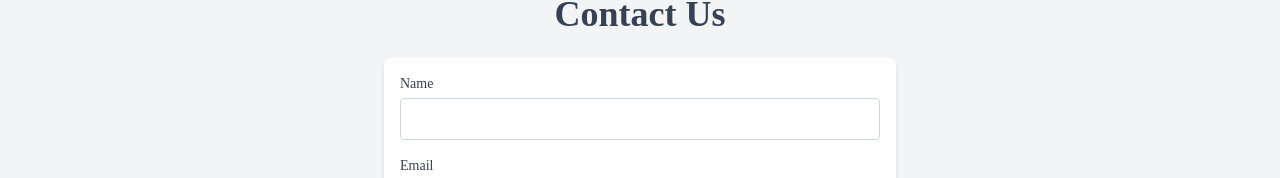
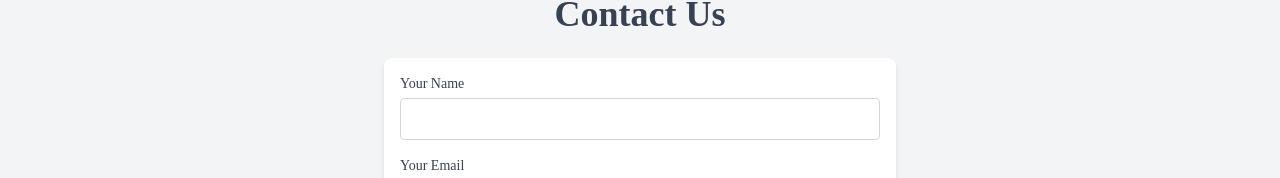
Before and after one commit to kaykwame/pe-consulting, a SvelteKit app: page /contact in a window 1280 px wide. Shown: the part 600-778 px from the top of the page. Built offline with nearby package versions, Linux system fonts and the light colour scheme.

Commit message:
formsend

```diff
--- a/src/routes/contact/+page.svelte
+++ b/src/routes/contact/+page.svelte
@@ -159,11 +159,11 @@
 			<form
 				class="mx-auto w-full max-w-lg rounded-lg bg-white p-4 shadow-md sm:p-6"
 				method="POST"
-				action="/api/contact"
-				on:submit|preventDefault={handleSubmit}
+				action="https://formcarry.com/s/TZxdKq6uxCs"
+				enctype="multipart/form-data"
 			>
 				<div class="mb-4">
-					<label for="name" class="mb-1 block text-sm font-medium text-gray-700">Name</label>
+					<label for="name" class="mb-1 block text-sm font-medium text-gray-700">Your Name</label>
 					<input
 						id="name"
 						name="name"
@@ -174,7 +174,7 @@
 					/>
 				</div>
 				<div class="mb-4">
-					<label for="email" class="mb-1 block text-sm font-medium text-gray-700">Email</label>
+					<label for="email" class="mb-1 block text-sm font-medium text-gray-700">Your Email</label>
 					<input
 						id="email"
 						name="email"
@@ -197,7 +197,6 @@
 				<button
 					type="submit"
 					class="w-full rounded bg-blue-600 px-4 py-2 text-white transition hover:bg-blue-700"
-					disabled={submitting}
 				>
 					Send Message
 				</button>
```
